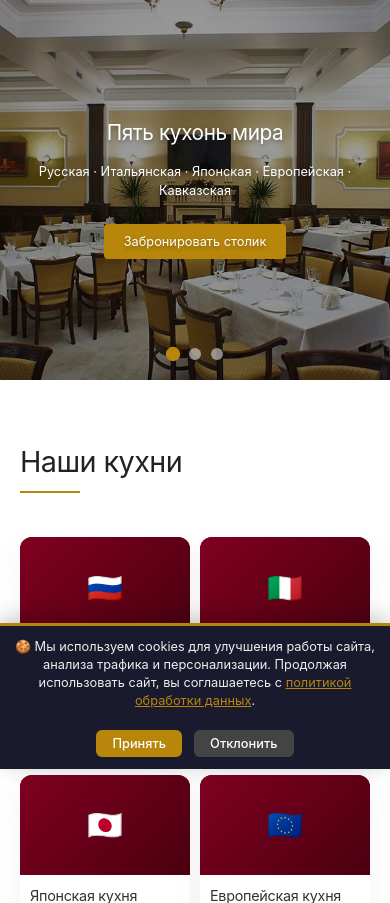
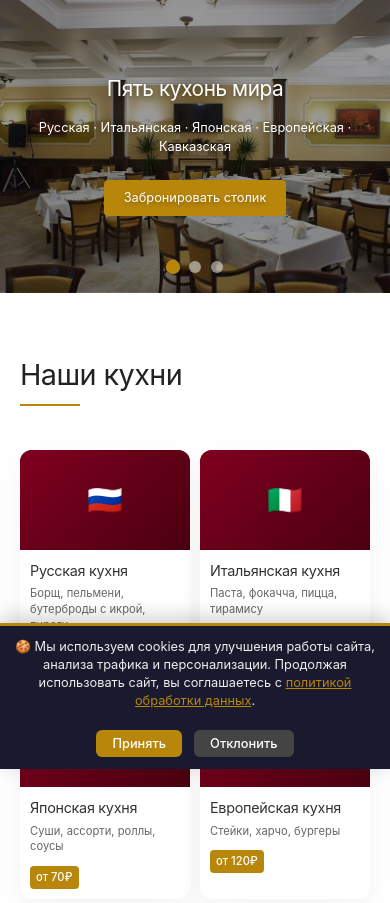
Before and after one commit to pepan222/mercury-restaurant, a Django app: page / in a window 390 px wide. Shown: the part 75-978 px from the top of the page. Run offline with Django 5.2, Linux system fonts and the light colour scheme; data comes from the database, SQL or seed files in the repository; data that the repository does not hold is empty.

Commit message:
Слайдер: добавлены реальные изображения вместо заглушек

```diff
--- a/static/css/style.css
+++ b/static/css/style.css
@@ -266,7 +266,8 @@ h3 {
 /* ========== СЛАЙДЕР ========== */
 .hero {
     position: relative;
-    height: 500px;
+    aspect-ratio: 16 / 9;   /* динамическая высота, пропорциональная ширине */
+    height: auto;            /* отключаем фиксированную высоту */
     overflow: hidden;
 }
 
@@ -279,7 +280,7 @@ h3 {
     opacity: 0;
     transition: opacity 0.5s ease-in-out;
     background-size: cover;
-    background-position: center center;
+    background-position: center;
     background-repeat: no-repeat;
     display: flex;
     align-items: center;
@@ -302,11 +303,10 @@ h3 {
     background-image: linear-gradient(rgba(0,0,0,0.4), rgba(0,0,0,0.4)), url('/static/images/slader3.jpg');
 }
 
-/* Для очень широких экранов (более 1920px) — чтобы картинка не растягивалась по высоте */
-@media (min-width: 1920px) {
-    .slide {
-        background-size: contain;
-        background-color: #1a1a1a;
+/* На мобильных устройствах можно изменить пропорции, если нужно */
+@media (max-width: 768px) {
+    .hero {
+        aspect-ratio: 4 / 3;   /* например, 4:3 для телефонов */
     }
 }
 
@@ -1251,7 +1251,7 @@ h3 {
     }
 
     .hero {
-        height: 450px;
+        /* убираем переопределение высоты, оставляем aspect-ratio */
     }
 
     .slide h1 {
@@ -1331,7 +1331,7 @@ h3 {
     }
 
     .hero {
-        height: 380px;
+        /* сохраняем aspect-ratio, можно изменить для телефонов, но оставим 16/9 */
     }
 
     .slide h1 {
--- a/templates/base.html
+++ b/templates/base.html
@@ -20,7 +20,7 @@
     <meta name="robots" content="index, follow">
     <link rel="canonical" href="https://mercury-restaurant.ru{{ request.path }}">
     {% endblock %}
-    <link rel="stylesheet" href="{% static 'css/style.css' %}?v=3">
+    <link rel="stylesheet" href="{% static 'css/style.css' %}?v=4">
     {% block extra_css %}{% endblock %}
 
     <style>
```
